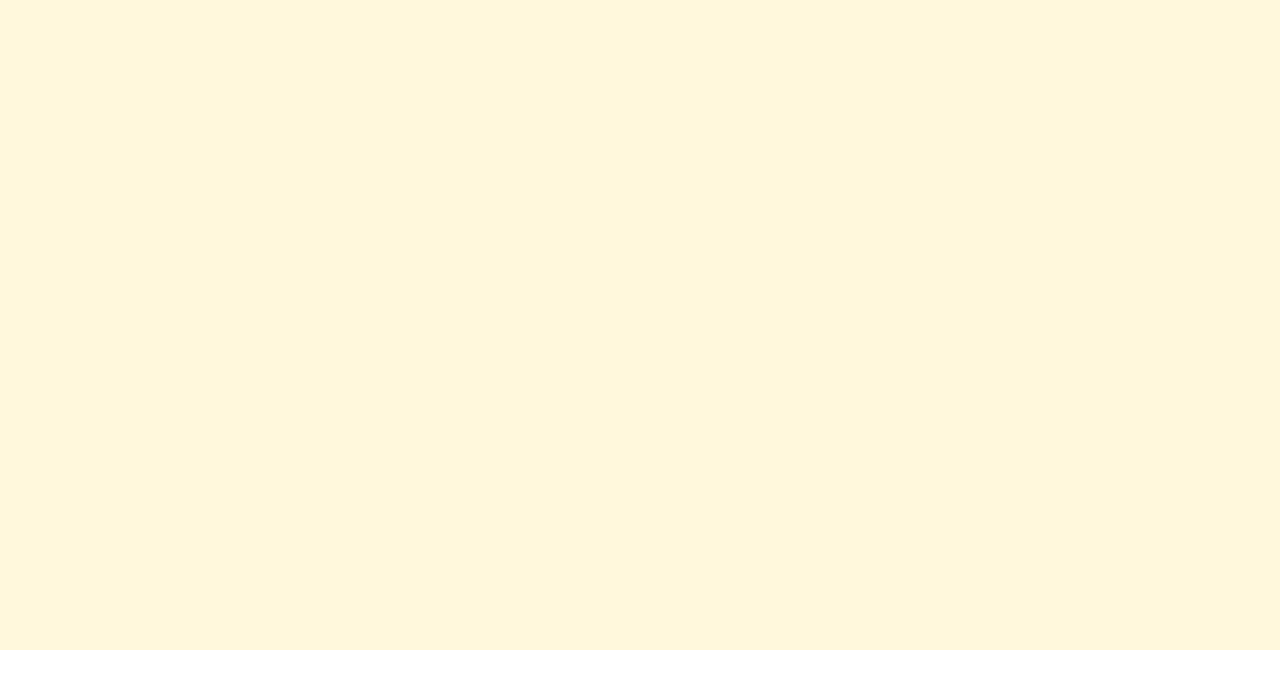
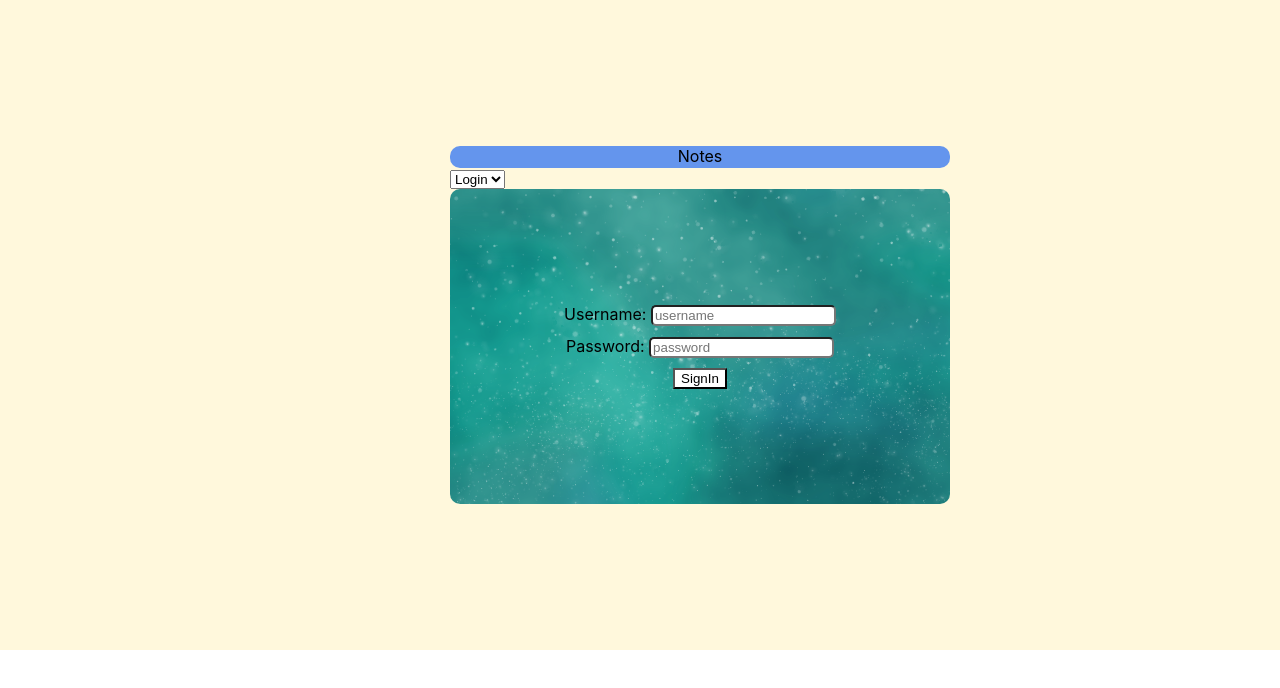
Before and after one commit to dikshant3221/NotesApp, a React (Create React App) app: page / in a window 1280 px wide. Before the commit this address had no page. Shown: the top 688 px of the page. Built offline with nearby package versions, Linux system fonts and the light colour scheme.

Commit message:
Create Notes App Inital commit

```diff
--- a/package.json
+++ b/package.json
@@ -1,5 +1,6 @@
 {
   "name": "notesapp",
+  "homepage": "https://dikshant3221.github.io/",
   "version": "0.1.0",
   "private": true,
   "dependencies": {
@@ -15,6 +16,7 @@
   },
   "scripts": {
     "predeploy": "npm run build",
+    "deploy": "gh-pages -d build",
     "start": "react-scripts start",
     "build": "react-scripts build",
     "test": "react-scripts test",
--- a/src/App.js
+++ b/src/App.js
@@ -15,7 +15,7 @@ function App() {
     <div className="App">
       <Router>
         <Routes>
-        <Route exact path ="/Login" element = {<Loginapp
+        <Route exact path ="/" element = {<Loginapp
         topic= {topic}
         setTopic = {setTopic}
         description= {description}
```
